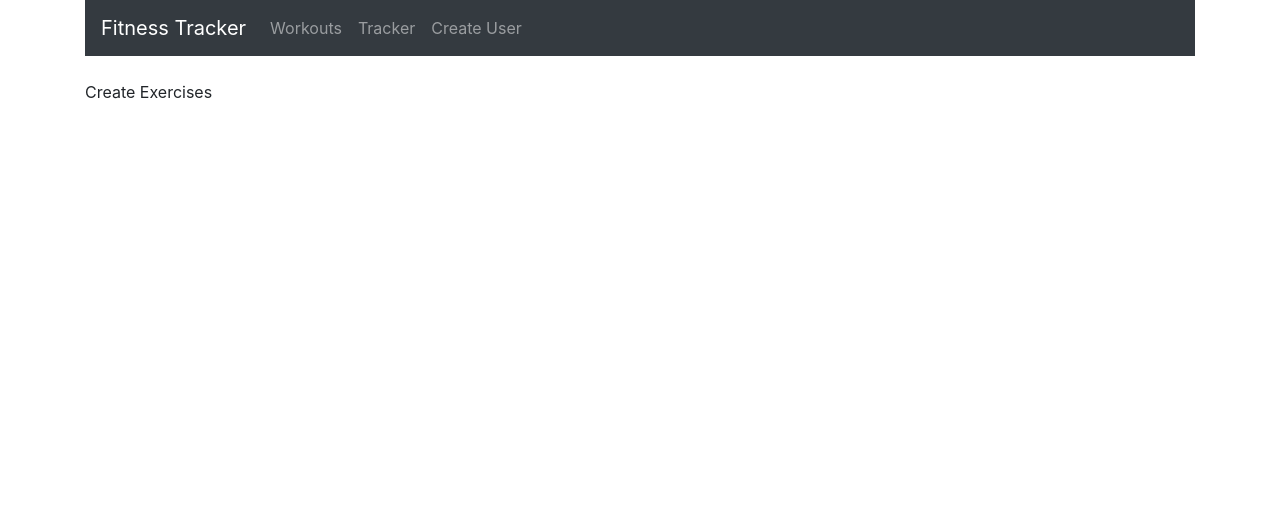
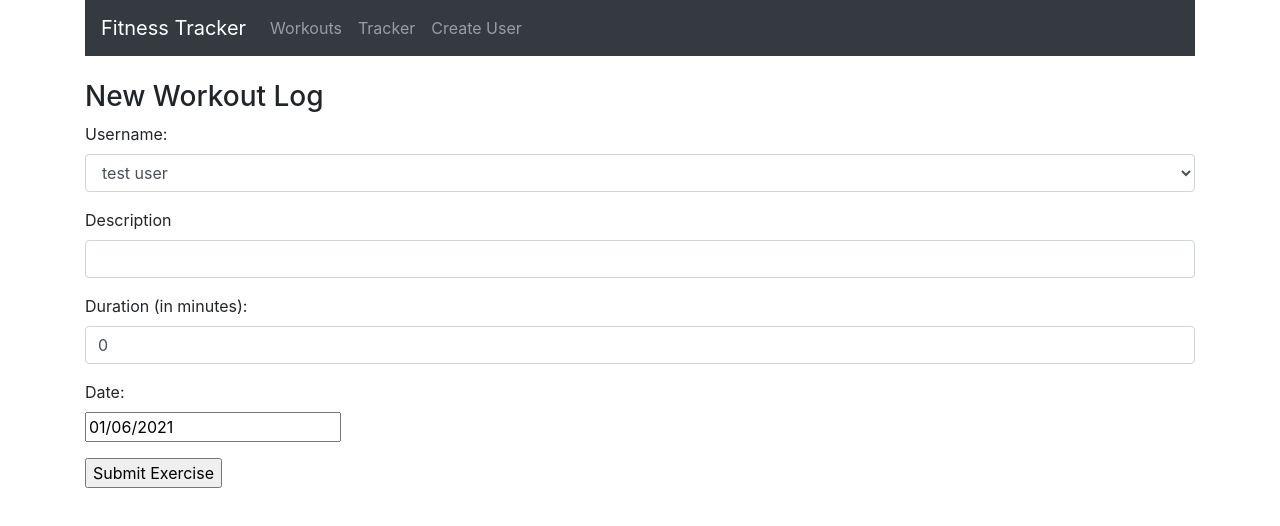
Before and after one commit to estherjsuh/nodejs_fitness_tracker, a React (Create React App) app: page /create in a window 1280 px wide. Shown: the top 526 px of the page. Built offline with nearby package versions, Linux system fonts and the light colour scheme.

Commit message:
Add form to create-exercise component; add DatePicker

```diff
--- a/package.json
+++ b/package.json
@@ -9,6 +9,7 @@
     "babel-loader": "^8.2.2",
     "bootstrap": "^4.5.3",
     "react": "^17.0.1",
+    "react-datepicker": "^3.3.0",
     "react-dom": "^17.0.1",
     "react-router-dom": "^5.2.0",
     "react-scripts": "4.0.1",
--- a/src/components/create-exercise.component.jsx
+++ b/src/components/create-exercise.component.jsx
@@ -1,10 +1,129 @@
 import React, { Component } from 'react';
+import DatePicker from 'react-datepicker';
+import "react-datepicker/dist/react-datepicker.css";
 
 export default class CreateExercise extends Component {
+    constructor(props) {
+        super(props);
+
+        this.onChangeUsername = this.onChangeUsername.bind(this);
+        this.onChangeDescription = this.onChangeDescription.bind(this);
+        this.onChangeDuration = this.onChangeDuration.bind(this);
+        this.onChangeDate = this.onChangeDate.bind(this);
+        this.onSubmit = this.onSubmit.bind(this);
+
+        this.state = {
+            username : '',
+            description: '',
+            duration: 0,
+            date: new Date(),
+            users: []
+        }
+    }
+
+    componentDidMount() {
+        this.setState({
+            users: ['test user'],
+            username: 'test user'
+        })
+    }
+
+    onChangeUsername(e) {
+        this.setState({
+            username: e.target.value
+        });
+    }
+
+    onChangeDescription(e){
+        this.setState({
+            description: e.target.value
+        });
+    }
+
+    onChangeDuration(e){
+        this.setState({
+            duration: e.target.value
+        });
+    }
+
+    onChangeDate(date){
+        this.setState({
+            date: date
+        });
+    }
+
+    onSubmit(e){
+        e.preventDefault();
+
+        const exercise = {
+            username: this.state.username,
+            description: this.state.description,
+            duration: this.state.duration,
+            date: this.state.date
+        }
+
+        console.log(exercise);
+
+        //take user back to homepage
+        window.location = '/'
+    }
+
+
     render() {
         return (
             <div>
-                <p>Create Exercises</p>
+                <h3>New Workout Log</h3>
+                <form onSubmit={this.onSubmit}>
+                    <div className="form-group">
+                        <label>Username: </label>
+                        <select ref="userInput"
+                            required
+                            className="form-control"
+                            value={this.state.username}
+                            onChange={this.onChangeUsername}>
+                            {
+                            this.state.users.map(function(user) {
+                                return <option
+                                    key={user}
+                                    value={user}>{user}
+                                    </option>;
+                                })
+                            }
+                        </select>
+                    </div>
+                    <div className="form-group">
+                        <label>Description</label>
+                        <input
+                            type="text"
+                            className="form-control"
+                            value={this.state.description}
+                            onChange={this.onChangeDescription}
+                            />
+                    </div>
+                    <div className="form-group">
+                        <label>Duration (in minutes):</label>
+                        <input
+                            type="text"
+                            className="form-control"
+                            value={this.state.duration}
+                            onChange={this.onChangeDuration}
+                            />
+                    </div>
+
+                    <div className="form-group">
+                        <label>Date:</label>
+                        <div>
+                            <DatePicker
+                                selected={this.state.date}
+                                onChange={this.onChangeDate}
+                                />
+                        </div>
+                    </div>
+
+                    <div className="form-group">
+                        <input type="submit" value="Submit Exercise" className="btn-btn-primary"/>
+                    </div>
+                </form>
             </div>
         )
     }
```
Also changed, not shown: 2 other files (tests, documents, lock files or other folders).
